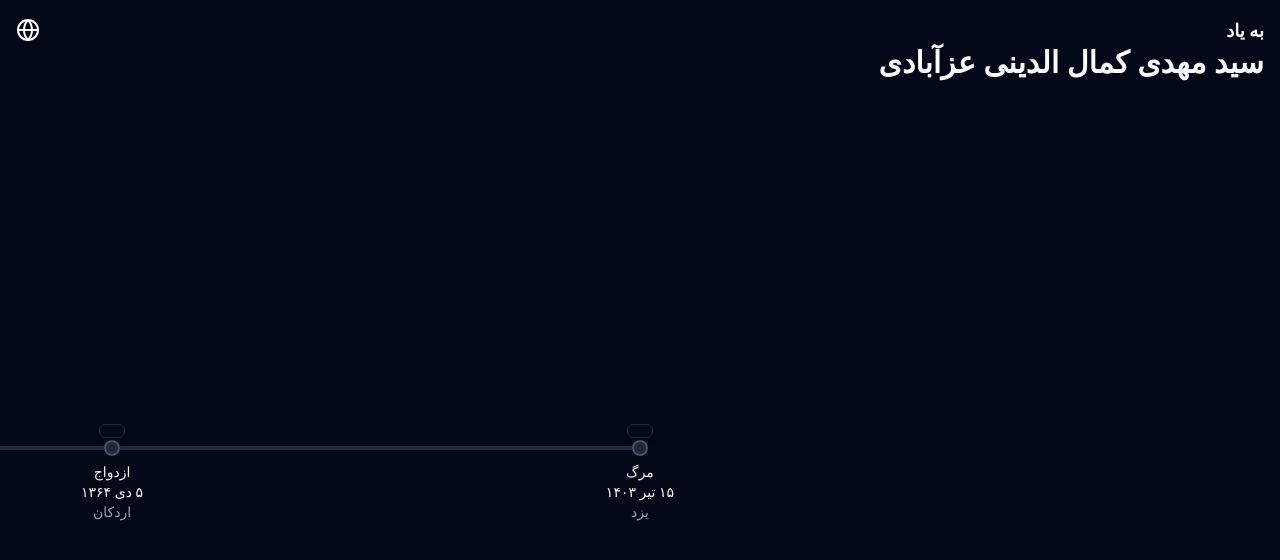
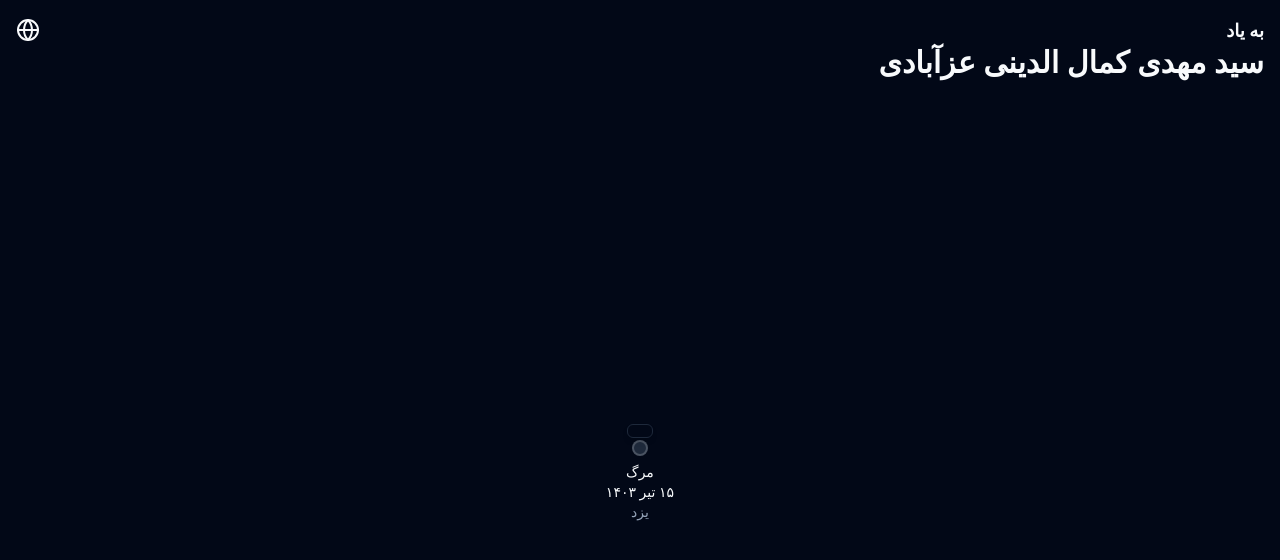
Before and after one commit to mortezaezzabady/mehdi-ezzabady, a React (Vite) app: page / in a window 1280 px wide. Shown: the top 560 px of the page. Built offline with nearby package versions, Linux system fonts and the light colour scheme; a web font is replaced by a local one.

Commit message:
translations

```diff
--- a/src/App.tsx
+++ b/src/App.tsx
@@ -36,72 +36,77 @@ import {
   CarouselPrevious,
 } from "@/components/ui/carousel";
 
+interface TranslatableString {
+  en: string;
+  fa: string;
+}
+
 interface TimelineEntry {
-  title: string;
-  date: string;
+  title: TranslatableString;
+  date: TranslatableString;
   media: string[];
-  tag: string[];
-  description: string;
-  location?: string;
+  tag: TranslatableString[];
+  description: TranslatableString;
+  location?: TranslatableString;
 }
 
 const timelineEntries: TimelineEntry[] = [
   {
-    title: "مرگ",
-    date: "۱۵ تیر ۱۴۰۳",
+    title: { en: "Death", fa: "مرگ" },
+    date: { en: "میلادیشو بذار", fa: "۱۵ تیر ۱۴۰۳" },
     media: [],
     tag: [],
-    description: "ola",
-    location: "یزد",
+    description: { en: "ola", fa: "اولا" },
+    location: { en: "Yazd", fa: "یزد" },
   },
-  {
-    title: "ازدواج",
-    date: "۵ دی ۱۳۶۴",
-    media: [],
-    tag: [],
-    description: "ola",
-    location: "اردکان",
-  },
-  {
-    title: "دکترا از University of Texas at Arlington",
-    date: "۱۳۵۵",
-    media: [],
-    tag: [],
-    description: "ola",
-    location: "آمریکا",
-  },
-  {
-    title: "فوق لیسانس از دانشگاه پلی تکنیک",
-    date: "۱۳۵۲",
-    media: [],
-    tag: [],
-    description: "ola",
-    location: "تهران",
-  },
-  {
-    title: "لیسانس از دانشگاه آریامهر",
-    date: "۱۳۵۰",
-    media: [],
-    tag: [],
-    description: "ola",
-    location: "تهران",
-  },
-  {
-    title: "دیپلم از دبیرستان ایرانشهر",
-    date: "۱۳۴۶",
-    media: [],
-    tag: [],
-    description: "ola",
-    location: "یزد",
-  },
-  {
-    title: "زادروز",
-    date: "۱۷ مهر ۱۳۲۸",
-    media: [],
-    tag: [],
-    description: "ola",
-    location: "یزد",
-  },
+  // {
+  //   title: "ازدواج",
+  //   date: "۵ دی ۱۳۶۴",
+  //   media: [],
+  //   tag: [],
+  //   description: "ola",
+  //   location: "اردکان",
+  // },
+  // {
+  //   title: "دکترا از University of Texas at Arlington",
+  //   date: "۱۳۵۵",
+  //   media: [],
+  //   tag: [],
+  //   description: "ola",
+  //   location: "آمریکا",
+  // },
+  // {
+  //   title: "فوق لیسانس از دانشگاه پلی تکنیک",
+  //   date: "۱۳۵۲",
+  //   media: [],
+  //   tag: [],
+  //   description: "ola",
+  //   location: "تهران",
+  // },
+  // {
+  //   title: "لیسانس از دانشگاه آریامهر",
+  //   date: "۱۳۵۰",
+  //   media: [],
+  //   tag: [],
+  //   description: "ola",
+  //   location: "تهران",
+  // },
+  // {
+  //   title: "دیپلم از دبیرستان ایرانشهر",
+  //   date: "۱۳۴۶",
+  //   media: [],
+  //   tag: [],
+  //   description: "ola",
+  //   location: "یزد",
+  // },
+  // {
+  //   title: "زادروز",
+  //   date: "۱۷ مهر ۱۳۲۸",
+  //   media: [],
+  //   tag: [],
+  //   description: "ola",
+  //   location: "یزد",
+  // },
 ];
 
 function TimelineItem({
@@ -113,6 +118,8 @@ function TimelineItem({
   isEnd: boolean;
   entry: TimelineEntry;
 }) {
+  const { t, i18n } = useTranslation();
+  const lang: "en" | "fa" = i18n.language == "en" ? "en" : "fa";
   return (
     <div className="flex flex-row items-center justify-center w-fit gap-0">
       {!isStart && <span className="h-1 w-[calc(100svw/5)] bg-muted"></span>}
@@ -135,12 +142,14 @@ function TimelineItem({
           <DrawerContent>
             <div className="mx-auto w-full max-w-sm">
               <DrawerHeader>
-                <DrawerTitle className="text-start">{entry.title}</DrawerTitle>
+                <DrawerTitle className="text-start">
+                  {entry.title[lang]}
+                </DrawerTitle>
                 <DrawerDescription className="text-start">
-                  {entry.date}
+                  {entry.date[lang]}
                 </DrawerDescription>
                 <DrawerDescription className="text-start">
-                  {entry.location}
+                  {(entry.location ?? { en: "", fa: "" })[lang]}
                 </DrawerDescription>
               </DrawerHeader>
               <div className="w-full px-14">
@@ -171,17 +180,17 @@ function TimelineItem({
         <div className="flex flex-col absolute top-5 start-1/2 translate-x-[50%] items-center justify-center">
           <div className="overflow-visible flex flex-row items-center justify-center">
             <button className="block w-24 md:w-36 text-center break-words text-sm md:text-md">
-              {entry.title}
+              {entry.title[lang]}
             </button>
           </div>
           <div className="overflow-visible flex flex-row items-center justify-center">
             <button className="block w-24 md:w-36 text-center break-words text-xs md:text-sm">
-              {entry.date}
+              {entry.date[lang]}
             </button>
           </div>
           <div className="overflow-visible flex flex-row items-center justify-center ">
             <button className="block w-24 md:w-36 text-center break-words text-xs md:text-sm text-muted-foreground">
-              {entry.location}
+              {(entry.location ?? { en: "", fa: "" })[lang]}
             </button>
           </div>
         </div>
```
